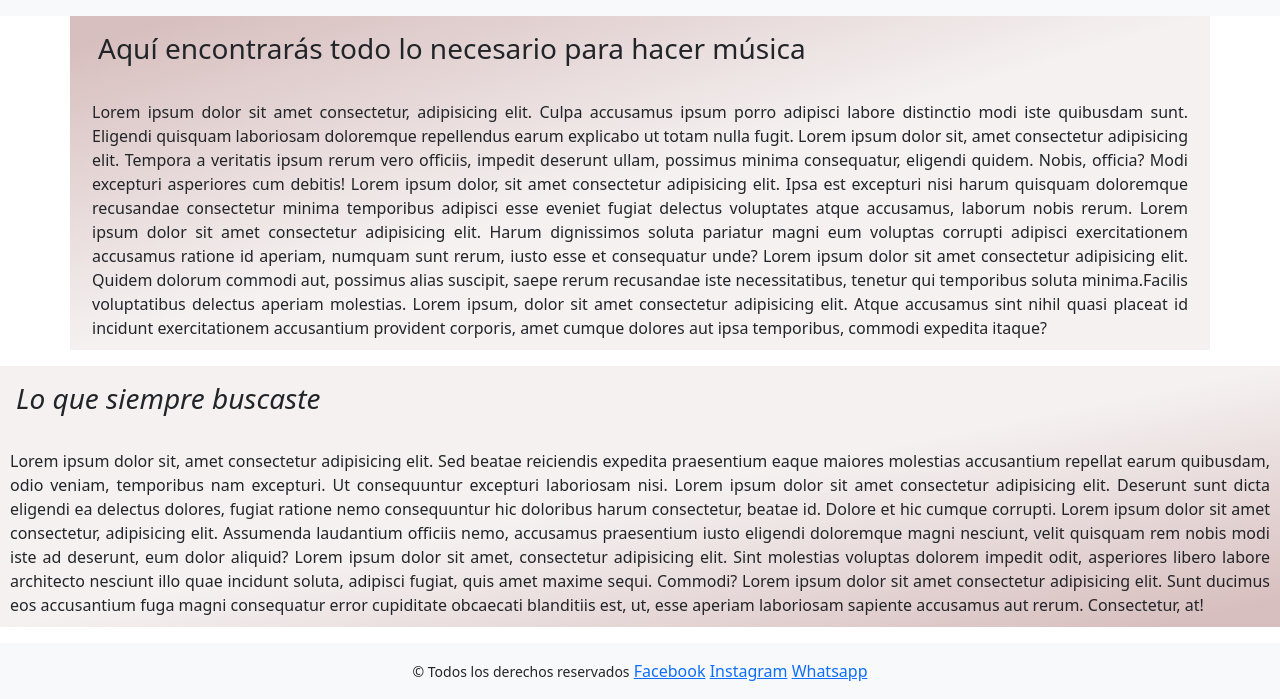
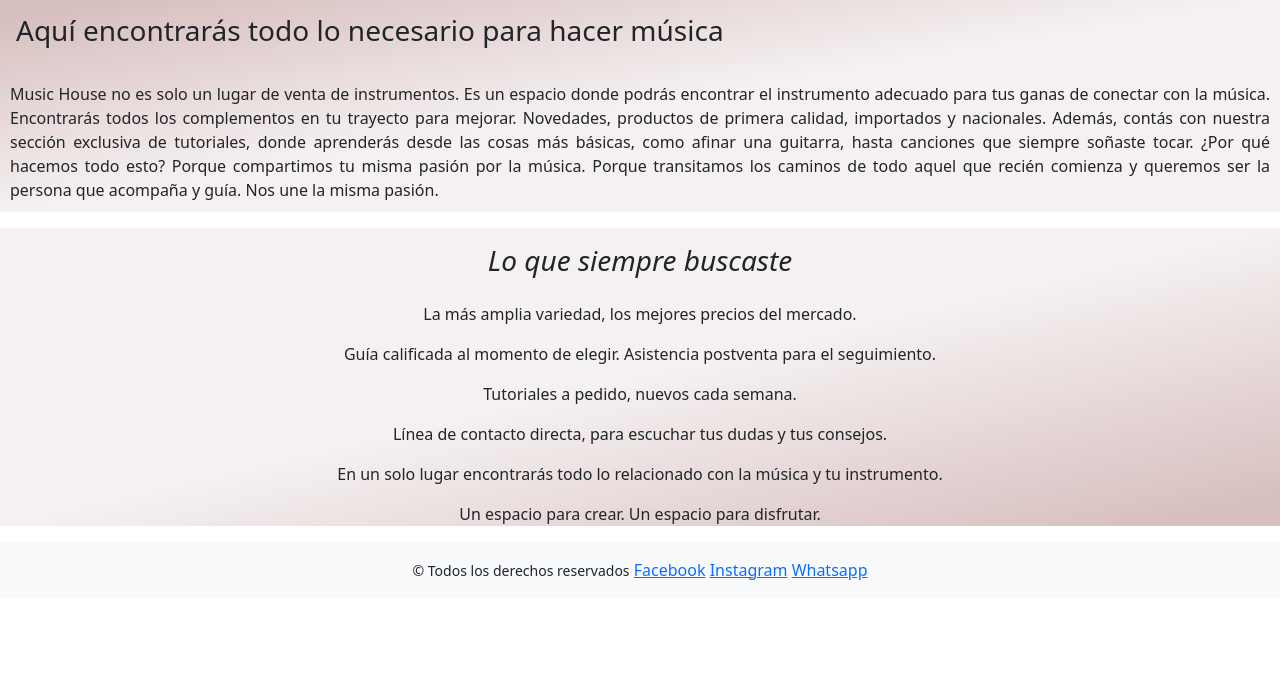
Before and after one commit to NachoDAquila/Proyecto_final_v2.0, a website: page index.html in a window 1280 px wide. Shown: the part 192-891 px from the top of the page. After the commit the page ends 800 px from the top, so only its background shows below. Drawn offline with nearby package versions, Linux system fonts and the light colour scheme.

Commit message:
cambie lorems e imagenes

```diff
--- a/index.html
+++ b/index.html
@@ -60,41 +60,25 @@
     <!--Sección principal-->
     <section class="container-fluid bg-light text-center p-3 seccionIndex">
         <h1 class="animacionTitulos">¡Bienvenidos a <mark>Music House!</mark></h1>
-        <h2 class="animacionTitulos h2Formato"><strong>Tu lugar de conexión con la música</strong></h2>
+        <h2 class="animacionTitulos"><strong>Tu lugar de conexión con la música</strong></h2>
     </section>
-    <section class="container fondoGrisDos">
+    <section class="fondoGrisDos">
         <h3 class="p-3">Aquí encontrarás todo lo necesario para hacer música</h3>
-        <p class="justificado paddingDiez">Lorem ipsum dolor sit amet consectetur, adipisicing elit. Culpa accusamus
-            ipsum porro
-            adipisci labore distinctio modi iste quibusdam sunt. Eligendi quisquam laboriosam doloremque repellendus
-            earum explicabo ut totam nulla fugit. Lorem ipsum dolor sit, amet consectetur adipisicing elit. Tempora a
-            veritatis ipsum rerum vero officiis, impedit deserunt ullam, possimus minima consequatur, eligendi quidem.
-            Nobis, officia? Modi excepturi asperiores cum debitis! Lorem ipsum dolor, sit amet consectetur adipisicing
-            elit. Ipsa est excepturi nisi harum quisquam doloremque recusandae consectetur minima temporibus adipisci
-            esse eveniet fugiat delectus voluptates atque accusamus, laborum nobis rerum. Lorem ipsum dolor sit amet
-            consectetur adipisicing elit. Harum dignissimos soluta pariatur magni eum voluptas corrupti adipisci
-            exercitationem accusamus ratione id aperiam, numquam sunt rerum, iusto esse et consequatur unde? Lorem ipsum
-            dolor sit amet consectetur adipisicing elit. Quidem dolorum commodi aut, possimus alias suscipit,
-            saepe rerum recusandae iste necessitatibus, tenetur qui temporibus soluta minima.Facilis
-            voluptatibus delectus aperiam molestias. Lorem ipsum, dolor sit amet consectetur adipisicing elit. Atque
-            accusamus sint nihil quasi
-            placeat id incidunt exercitationem accusantium provident corporis, amet
-            cumque dolores aut ipsa temporibus, commodi expedita itaque?</p>
+        <p class="justificado paddingDiez">Music House no es solo un lugar de venta de instrumentos.  Es un espacio donde podrás encontrar el instrumento adecuado para tus ganas de conectar con la música.  Encontrarás todos los complementos en tu trayecto para mejorar.
+            Novedades, productos de primera calidad, importados y nacionales.
+            Además, contás con nuestra sección exclusiva de tutoriales, donde aprenderás desde las cosas más básicas, como afinar una guitarra, hasta canciones que siempre soñaste tocar.
+            ¿Por qué hacemos todo esto? Porque compartimos tu misma pasión por la música.  Porque transitamos los caminos de todo aquel que recién comienza y queremos ser la persona que acompaña y guía.
+            Nos une la misma pasión.
+        </p>
     </section>
     <section class="fondoGris">
-        <h3 class="p-3"><em>Lo que siempre buscaste</em></h3>
-        <p class="justificado paddingDiez">Lorem ipsum dolor sit, amet consectetur adipisicing elit. Sed beatae
-            reiciendis expedita praesentium eaque maiores molestias accusantium repellat earum quibusdam, odio veniam,
-            temporibus nam excepturi. Ut consequuntur excepturi laboriosam nisi. Lorem ipsum dolor sit amet consectetur
-            adipisicing elit. Deserunt sunt dicta eligendi ea delectus dolores, fugiat ratione nemo consequuntur hic
-            doloribus harum consectetur, beatae id. Dolore et hic cumque corrupti. Lorem ipsum dolor sit amet
-            consectetur, adipisicing elit. Assumenda laudantium officiis nemo, accusamus praesentium iusto eligendi
-            doloremque magni nesciunt, velit quisquam rem nobis modi iste ad deserunt, eum dolor aliquid? Lorem ipsum
-            dolor sit amet, consectetur adipisicing elit. Sint molestias voluptas dolorem impedit odit, asperiores
-            libero labore architecto nesciunt illo quae incidunt soluta, adipisci fugiat, quis amet maxime sequi.
-            Commodi? Lorem ipsum dolor sit amet consectetur adipisicing elit. Sunt ducimus eos accusantium fuga magni
-            consequatur error cupiditate obcaecati blanditiis est, ut, esse aperiam laboriosam sapiente accusamus aut
-            rerum. Consectetur, at!</p>
+        <h3 class="p-3 text-center"><em>Lo que siempre buscaste</em></h3>
+        <p class="text-center">La más amplia variedad, los mejores precios del mercado.</p>
+        <p class="text-center">Guía calificada al momento de elegir.  Asistencia postventa para el seguimiento.</p>
+        <p class="text-center">Tutoriales a pedido, nuevos cada semana.</p>
+        <p class="text-center">Línea de contacto directa, para escuchar tus dudas y tus consejos.</p>
+        <p class="text-center">En un solo lugar encontrarás todo lo relacionado con la música y tu instrumento.</p>
+        <p class="text-center">Un espacio para crear.  Un espacio para disfrutar.</p>
     </section>
 
 
```
Also changed, not shown: views/nosotros.html (+7 -23 lines), views/productos.html (+17 -17 lines), img/Korg Kronos.jpg (added), img/Nord Lead.jpg (added), img/Yamaha Motif.jpg (added), img/Yamaha Reface.png (added), 1 other file.
